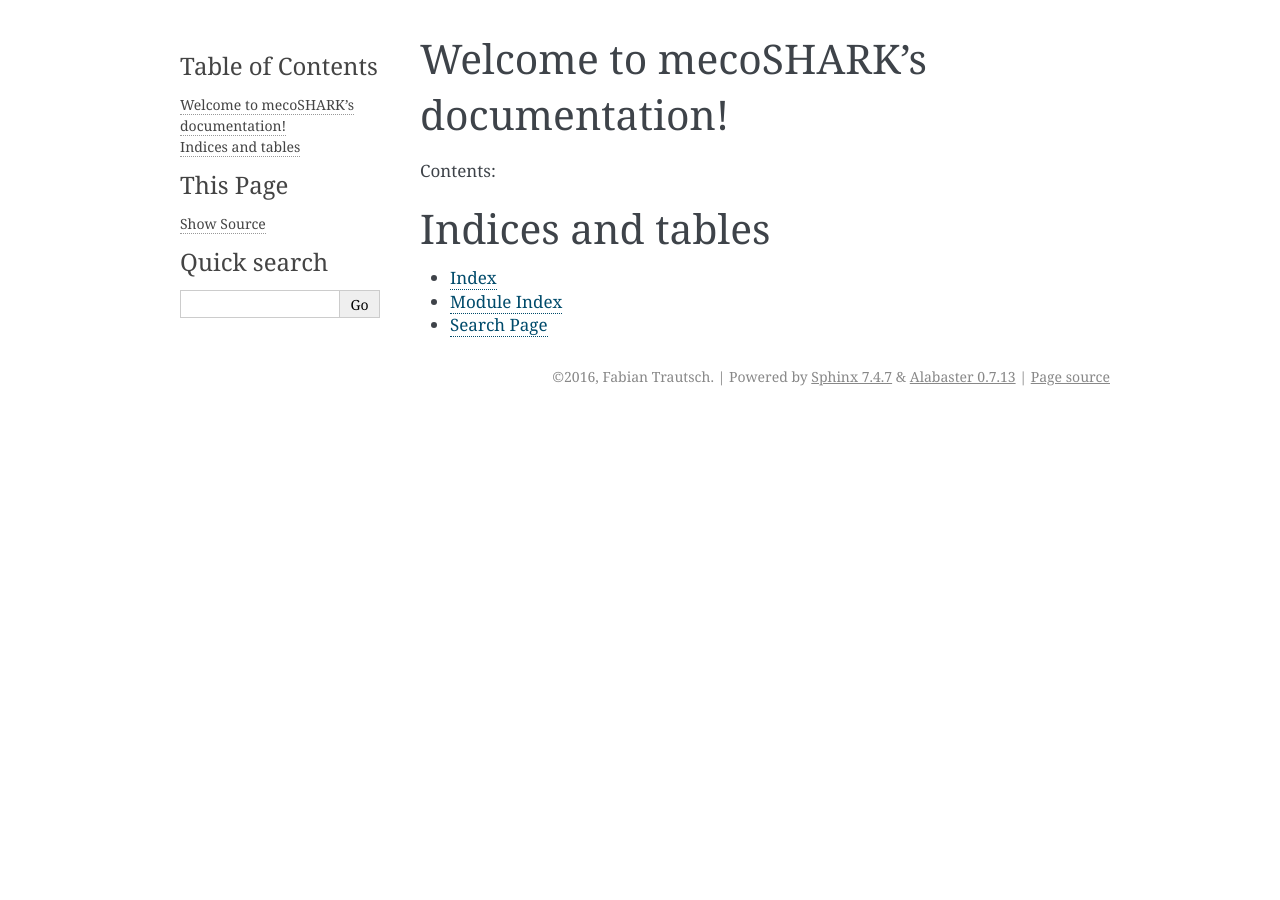
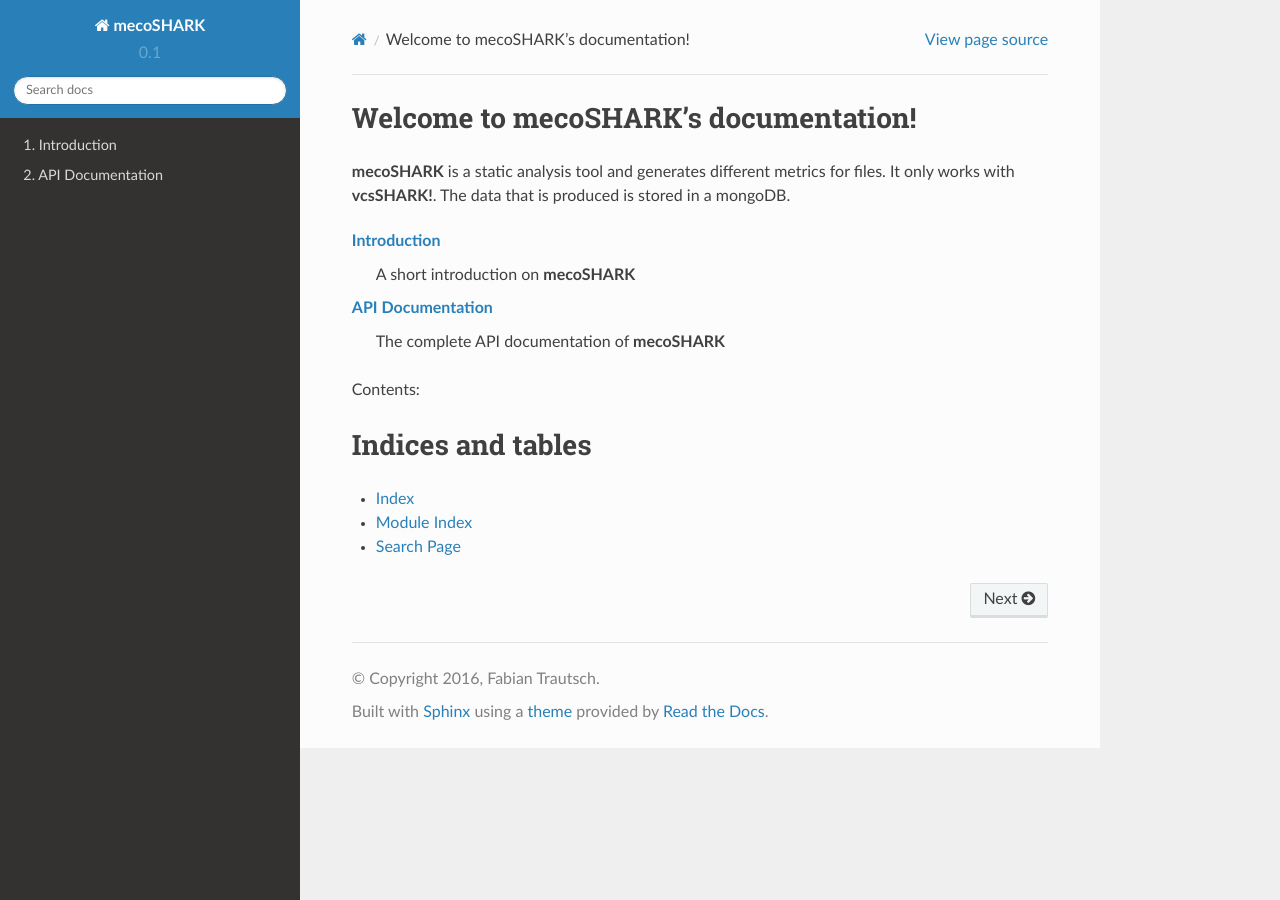
Before and after one commit to smartshark/mecoSHARK, a Sphinx documentation site: the page built from docs/source/index.rst, in a window 1280 px wide. Built offline with Sphinx 7.4.7 and the Read the Docs theme 2.0.0, drawn with Linux system fonts in a browser that asks for light colours; formulas are drawn with MathJax 3.

Commit message:
documentation

```diff
--- a/docs/source/conf.py
+++ b/docs/source/conf.py
@@ -17,9 +17,9 @@
 # add these directories to sys.path here. If the directory is relative to the
 # documentation root, use os.path.abspath to make it absolute, like shown here.
 #
-# import os
-# import sys
-# sys.path.insert(0, os.path.abspath('.'))
+import os
+import sys
+sys.path.insert(0, os.path.abspath('../..'))
 
 # -- General configuration ------------------------------------------------
 
@@ -32,13 +32,12 @@
 # ones.
 extensions = [
     'sphinx.ext.autodoc',
-    'sphinx.ext.doctest',
     'sphinx.ext.intersphinx',
     'sphinx.ext.todo',
     'sphinx.ext.coverage',
     'sphinx.ext.imgmath',
+    'sphinx.ext.ifconfig',
     'sphinx.ext.viewcode',
-    'sphinx.ext.githubpages',
 ]
 
 # Add any paths that contain templates here, relative to this directory.
@@ -129,7 +128,7 @@
 # The theme to use for HTML and HTML Help pages.  See the documentation for
 # a list of builtin themes.
 #
-html_theme = 'alabaster'
+html_theme = 'sphinx_rtd_theme'
 
 # Theme options are theme-specific and customize the look and feel of a theme
 # further.  For a list of options available for each theme, see the
--- a/docs/source/index.rst
+++ b/docs/source/index.rst
@@ -4,14 +4,26 @@
    contain the root `toctree` directive.
 
 Welcome to mecoSHARK's documentation!
-=====================================
+====================================
+**mecoSHARK** is a static analysis tool and generates different metrics for files. It only works with **vcsSHARK!**. The
+data that is produced is stored in a mongoDB.
+
+:doc:`intro`
+   A short introduction on **mecoSHARK**
+
+:doc:`api`
+   The complete API documentation of **mecoSHARK**
+
 
 Contents:
 
 .. toctree::
-   :maxdepth: 2
+   :maxdepth: 1
+   :numbered:
+   :hidden:
 
-
+   intro
+   api
 
 Indices and tables
 ==================
--- a/main.py
+++ b/main.py
@@ -55,6 +55,10 @@
 
 
 def start():
+    """
+    Starts the application. First parses the different command line arguments and then it gives these to the mecoApp
+    :return:
+    """
     setup_logging()
     logger = logging.getLogger("mecoshark_main")
     logger.info("Starting mecoSHARK...")
```
Also changed, not shown: docs/source/api.rst (added, +48 -0 lines), docs/source/intro.rst (added, +14 -0 lines), 2 other files.
